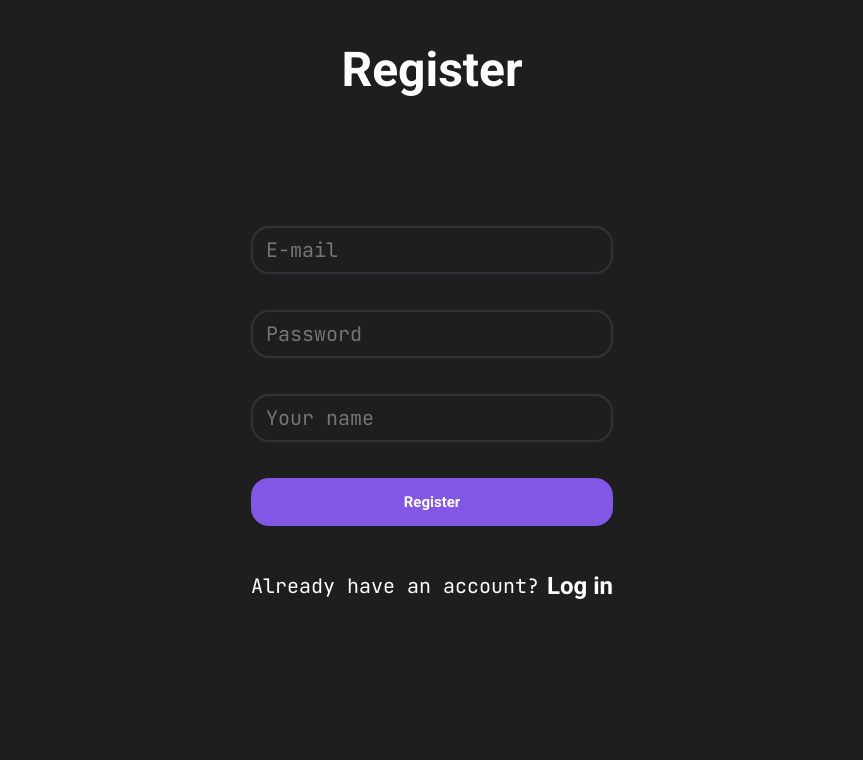
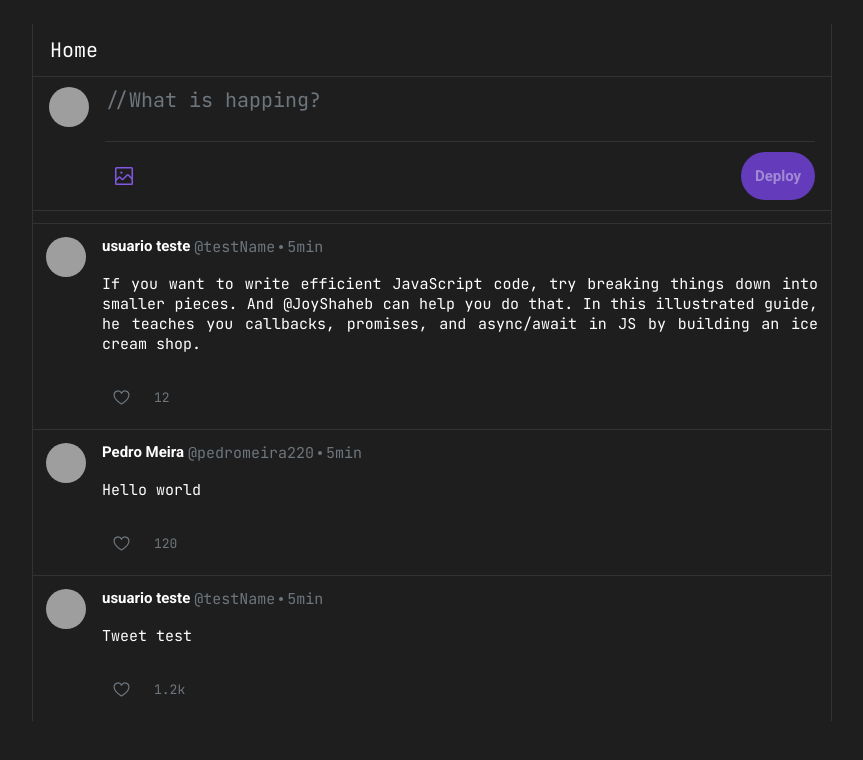
Before and after one commit to pedromeira220/twitter-clone, a React (Vite) app in the folder client/: page / in a window 1280 px wide. Shown: the top 760 px of the page, without its empty margins (208-1071 px from the left). Built offline with nearby package versions, Linux system fonts and the light colour scheme; grey boxes are pictures that could not be loaded.

Commit message:
Changing the focus screen to the home

```diff
--- a/client/src/App.tsx
+++ b/client/src/App.tsx
@@ -8,7 +8,7 @@ import "./public/global.css";
 function App() {
 	return (
 		<>
-			<Register />
+			<Home />
 		</>
 	);
 }
```
